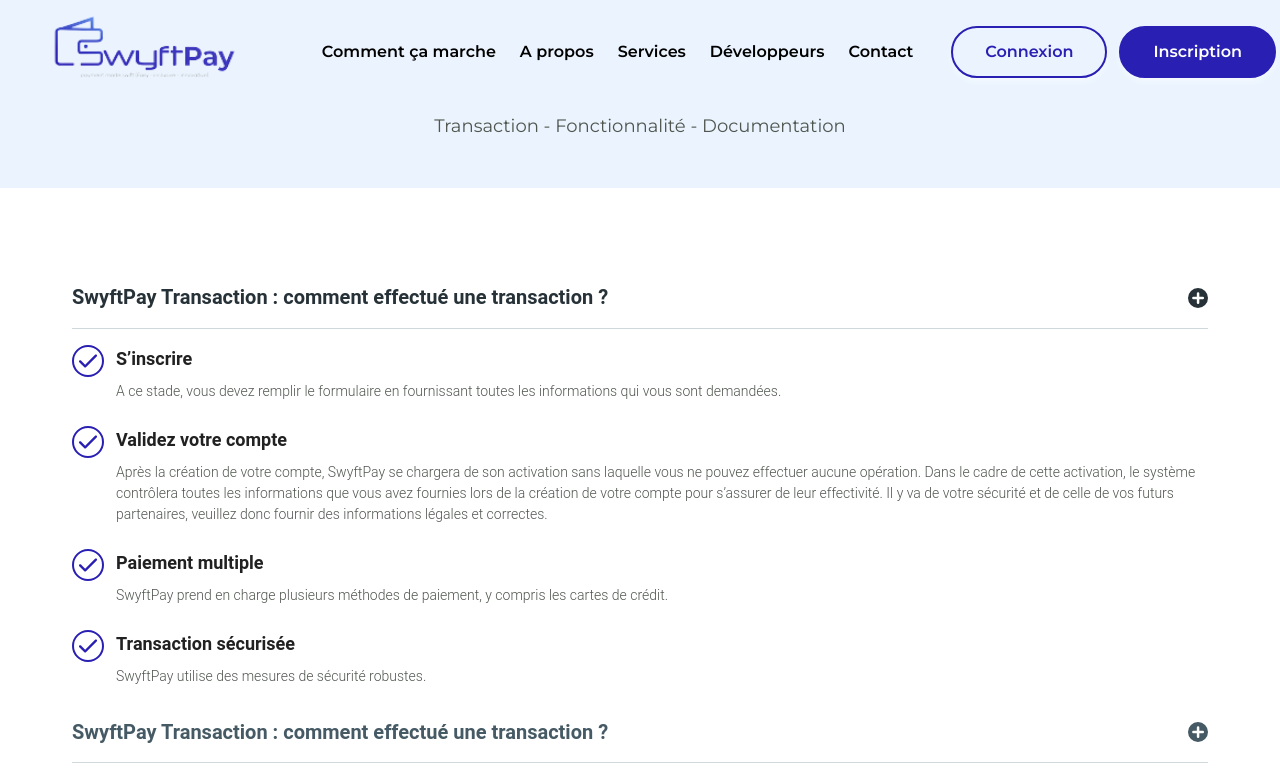
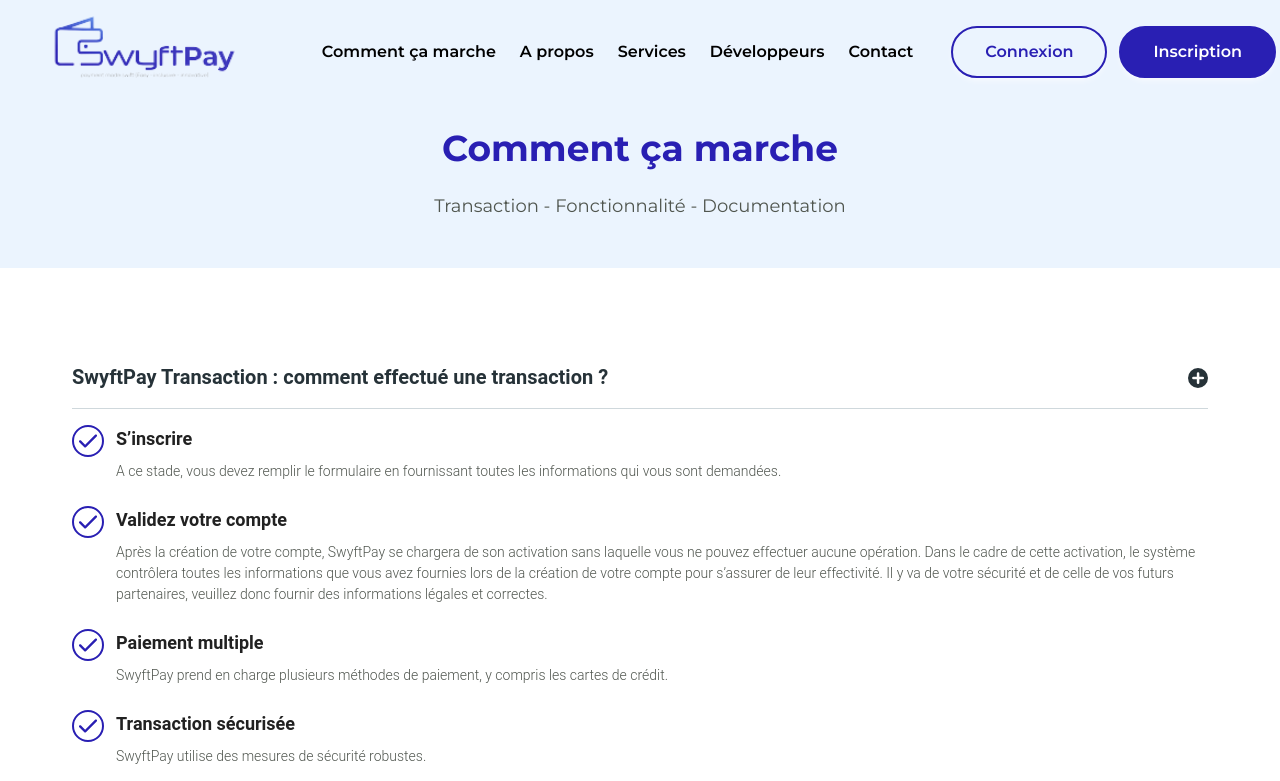
Before and after one commit to swyftpay-drc/frontend, a Next.js app: page /how-kit-works in a window 1280 px wide. Shown: the top 781 px of the page. Built offline with nearby package versions, Linux system fonts and the light colour scheme.

Commit message:
refactor:update mt

```diff
--- a/src/components/client/layouts/banner-section/index.tsx
+++ b/src/components/client/layouts/banner-section/index.tsx
@@ -10,7 +10,7 @@
 const BannerSection: React.FC<Props> = ({ title, subTitle }) => {
   return (
     <>
-      <div className="w-full bg-primary-400 pb-10 pt-9 md:pb-18 md:pt-12 lg:pb-18 lg:pt-12">
+      <div className="w-full bg-primary-400 pb-10 pt-9 md:pb-18 md:pt-12 lg:pb-18 lg:pt-12 mt-16 xl:mt-20">
         <BaseContainer className="flex justify-center items-center">
           <div className="flex flex-col gap-2 md:gap-6 items-center">
             <h1 className="text-2xl md:text-4xl text-primary-900 font-bold">
```
